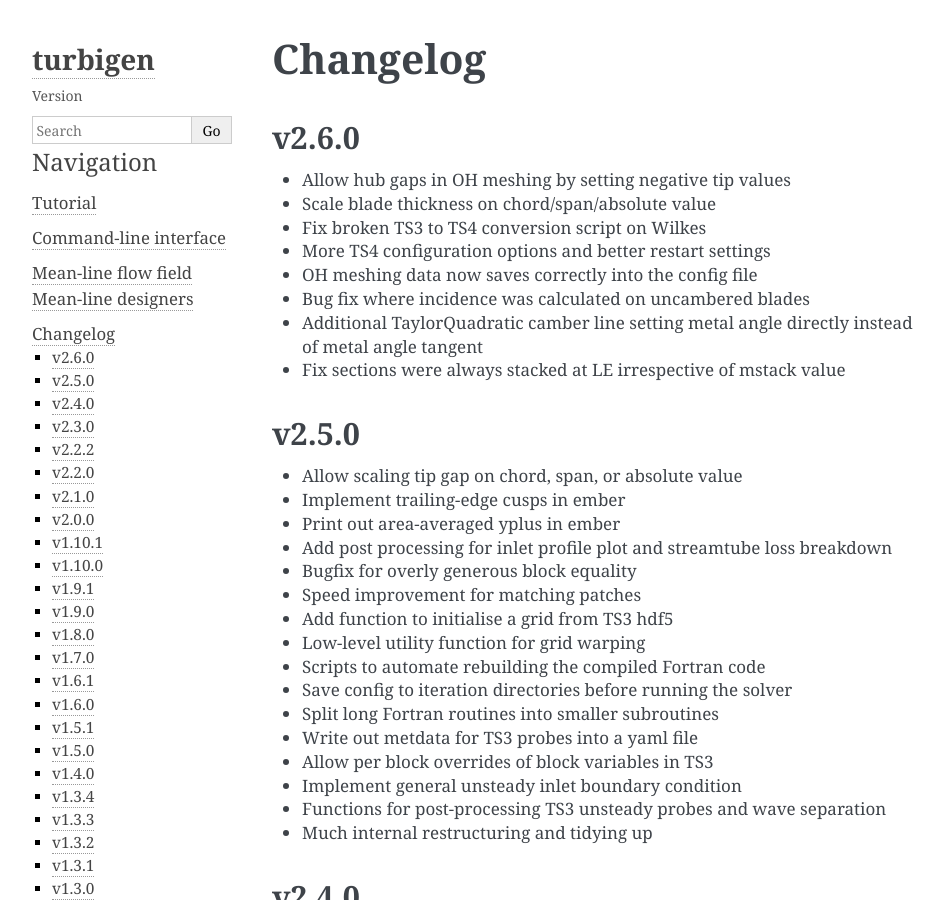
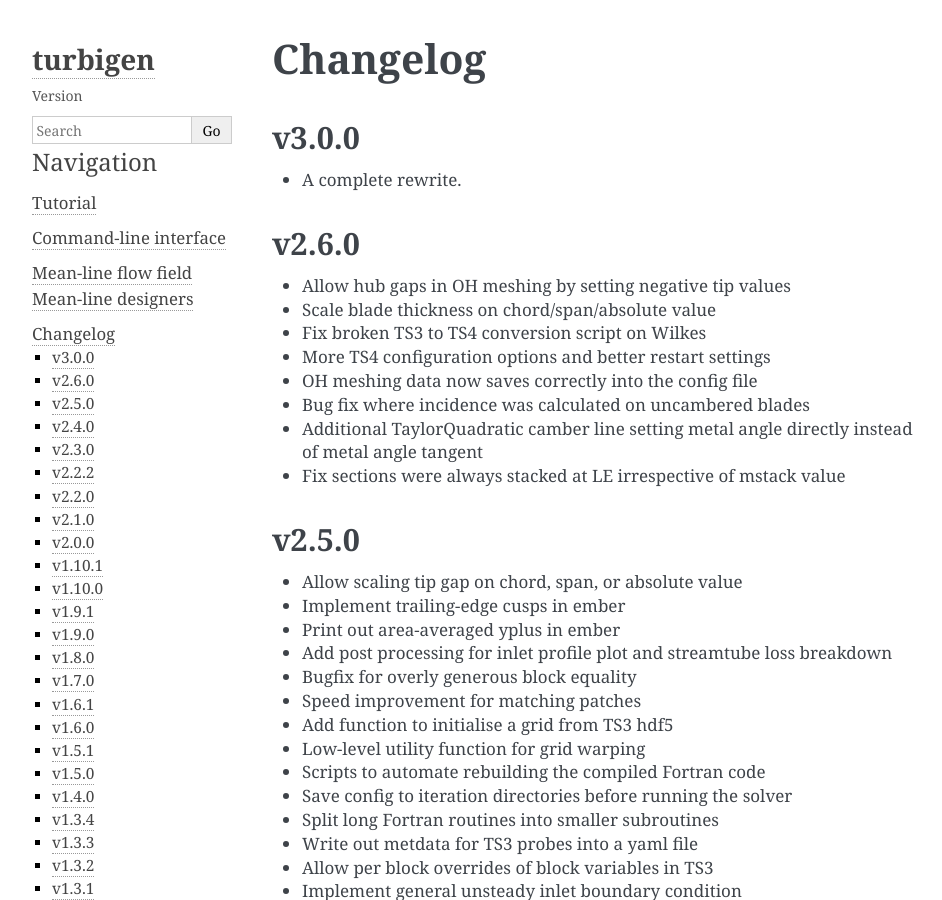
Before and after one commit to jb753/turbigen, a Sphinx documentation site: the page built from doc/changelog.rst, in a window 1280 px wide and 900 px high. Shown: the whole window, without its empty margins (148-1090 px from the left). Built offline with Sphinx 7.4.7, drawn with Linux system fonts in a browser that asks for light colours; pages that are not in the unit, such as notebooks, are missing from menus; the version number could not be read and is left out; comment, search, counter and statistics services are not loaded.

Commit message:
Note the 3.0.0 rewrite in the changelog

```diff
--- a/doc/changelog.rst
+++ b/doc/changelog.rst
@@ -1,5 +1,10 @@
 Changelog
 =========
+
+v3.0.0
+^^^^^^
+
+* A complete rewrite.
 
 v2.6.0
 ^^^^^^
```
